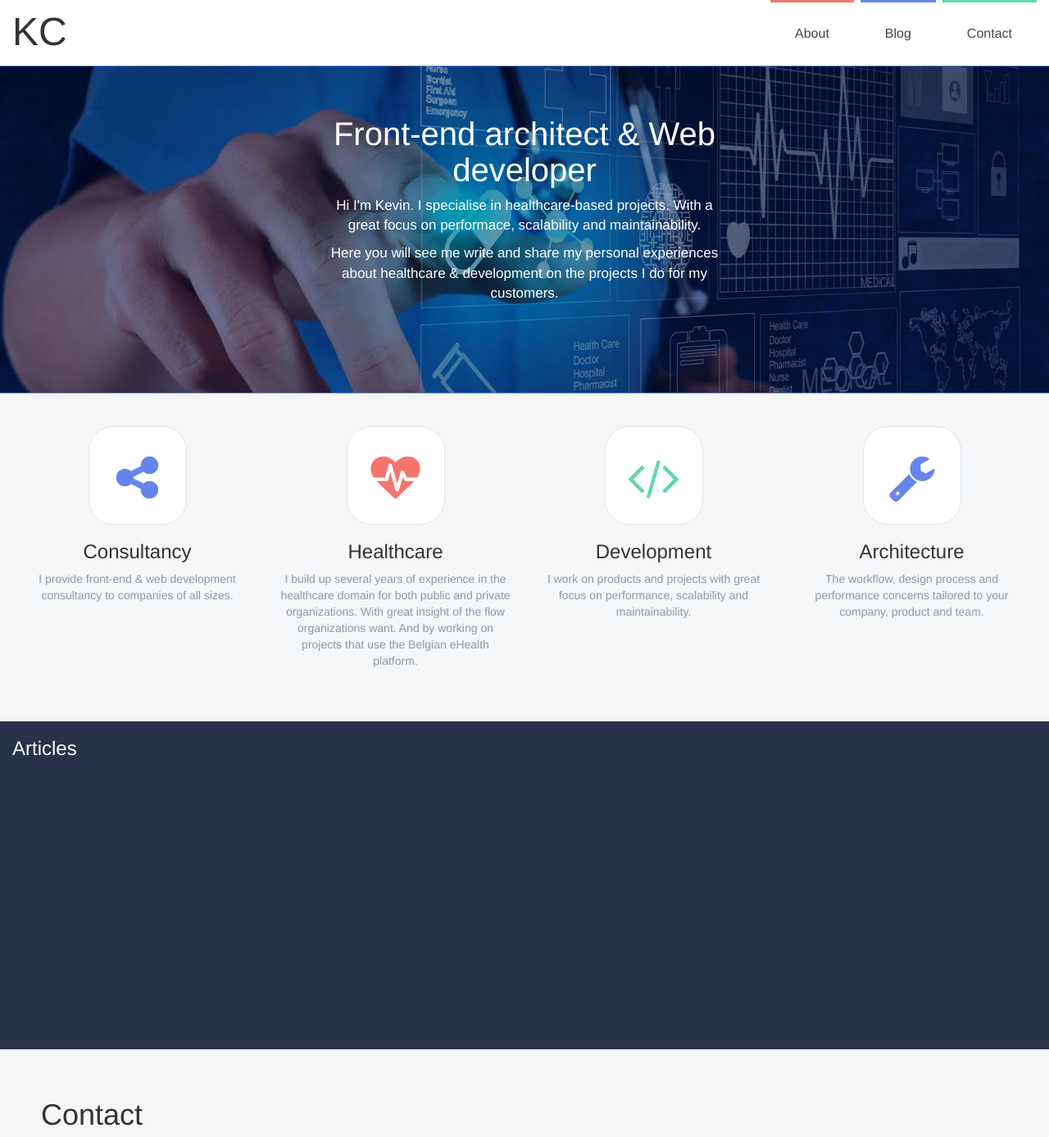
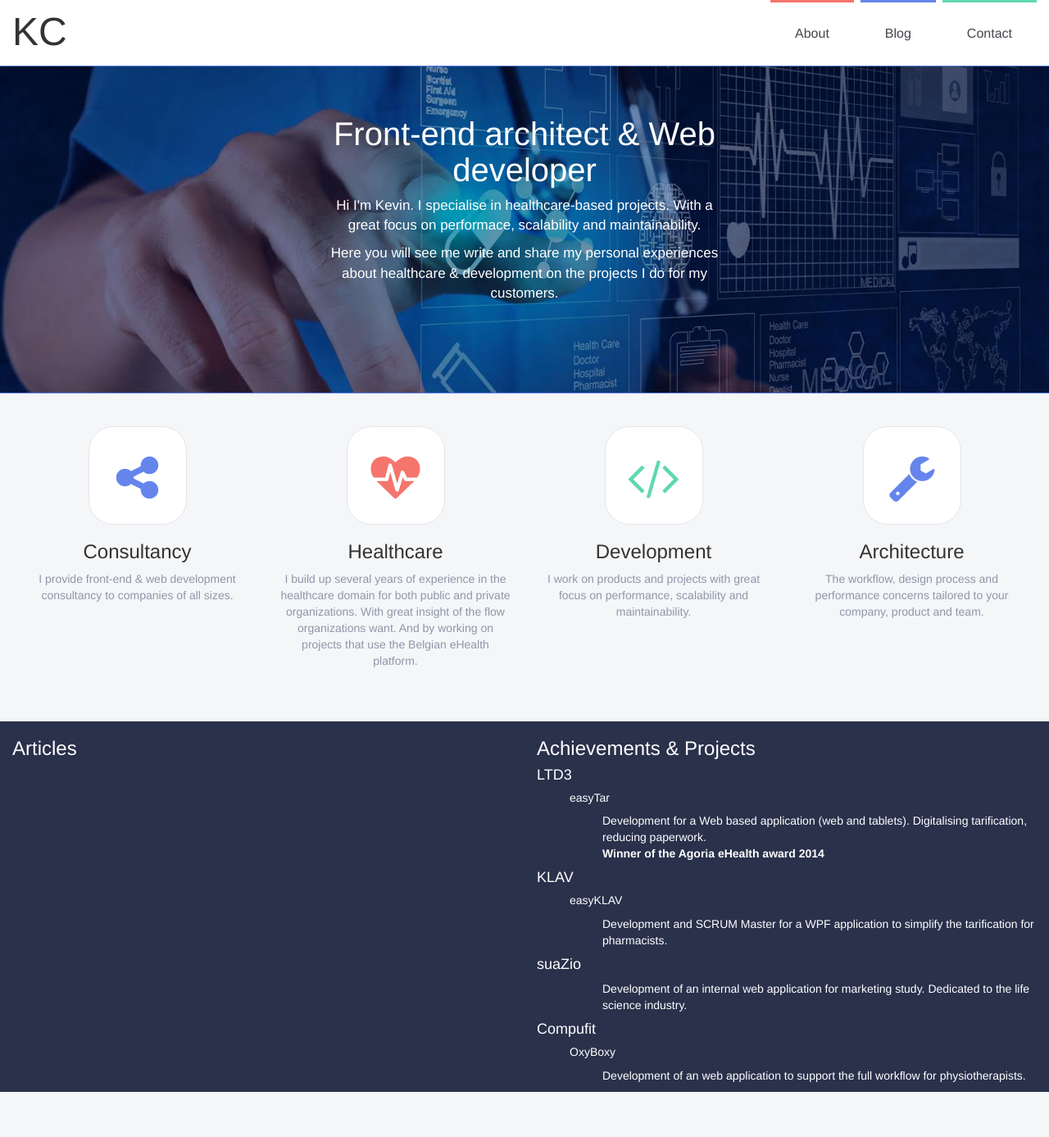
Before and after one commit to KevinClaeys/kevinclaeys.github.io, a Jekyll site: the page built from index.html, in a window 1280 px wide. Shown: the top 1387 px of the page at 82% size. Built offline with Jekyll 4.4.1, drawn with Linux system fonts in a browser that asks for light colours; Markdown is read by kramdown in place of the engine named in the settings; the list of posts is cut into pages by our own code; grey boxes are pictures that could not be loaded.

Commit message:
update achievements and projects

```diff
--- a/index.html
+++ b/index.html
@@ -17,7 +17,7 @@
       {% include meta.html %}
 
       <!-- inject:css -->
-      <link rel="stylesheet" href="/content/css/main-ab9dfd87.css">
+      <link rel="stylesheet" href="/content/css/main-786fb6eb.css">
       <!-- endinject -->
       <!-- inject:js -->
       <!-- endinject -->
@@ -40,8 +40,8 @@
                   </div>
               </section>
               <section class="row section-team">
-                  <div class="col-lg-12">
-                      <div id="blog" id="section:articles">
+                  <div class="col-lg-6 col-md-6 col-sm-12">
+                      <div id="blog">
                             <h3>Articles</h3>
 
                             <ul>
@@ -56,7 +56,7 @@
                           <ol data-ui-component="Pagination">
                               <li class="paginatoritem">
                                   {% if paginator.next_page %}
-                                      <a href="/page{{paginator.next_page}}#section:articles">Older articles</a>
+                                      <a href="/page{{paginator.next_page}}#blog">Older articles</a>
                                   {% endif %}
 
                                   {% if paginator.previous_page %}
@@ -64,13 +64,52 @@
                                           {% if paginator.previous_page == 1 %}
                                               <a href="/#section:articles">Newer articles</a>
                                           {% else %}
-                                              <a href="/page{{paginator.previous_page}}#section:articles">Newer articles</a>
+                                              <a href="/page{{paginator.previous_page}}#blog">Newer articles</a>
                                           {% endif %}
                                       </li>
                                   {% endif %}
                               </li>
                           </ol>
                         </div>
+                  </div>
+                  <div class="col-lg-6 col-md-6 col-sm-12 achievements-and-projects">
+                    <h3>Achievements & Projects</h3>
+                    <h4>LTD3</h4>
+                    <ul>
+                      <li>
+                        <h5>easyTar</h5>
+                        <ul>
+                          <li>Development for a Web based application (web and tablets). Digitalising tarification, reducing paperwork.</li>
+                          <li><strong>Winner of the Agoria eHealth award 2014</strong></li>
+                        </ul>
+                      </li>
+                    </ul>
+                    <h4>KLAV</h4>
+                    <ul>
+                      <li>
+                        <h5>easyKLAV</h5>
+                        <ul>
+                          <li>Development and SCRUM Master for a WPF application to simplify the tarification for pharmacists.</li>
+                        </ul>
+                      </li>
+                    </ul>
+                    <h4>suaZio</h4>
+                    <ul>
+                      <li>
+                        <ul>
+                          <li>Development of an internal web application for marketing study. Dedicated to the life science industry.</li>
+                        </ul>
+                      </li>
+                    </ul>
+                    <h4>Compufit</h4>
+                    <ul>
+                      <li>
+                        <h5>OxyBoxy</h5>
+                        <ul>
+                          <li>Development of an web application to support the full workflow for physiotherapists.</li>
+                        </ul>
+                      </li>
+                    </ul>
                   </div>
               </section>
               <section class="row">
```
Also changed, not shown: content/css/main-786fb6eb.css, 2 other files.
